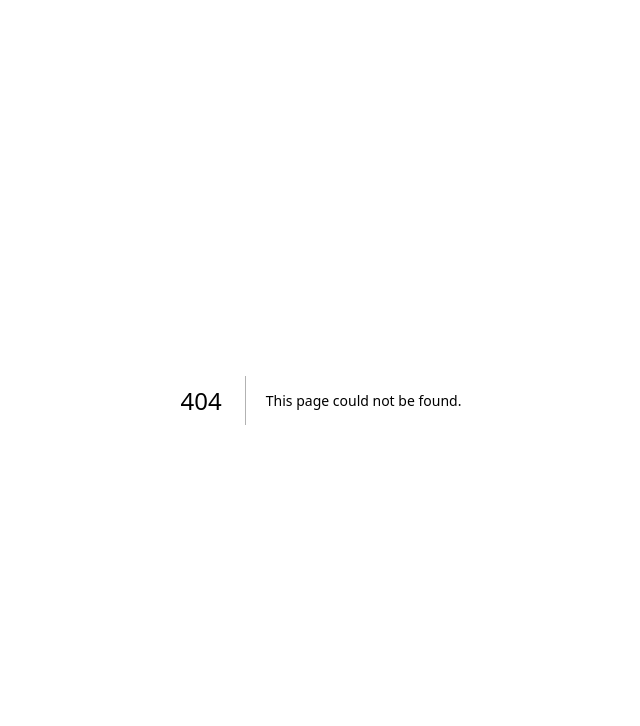
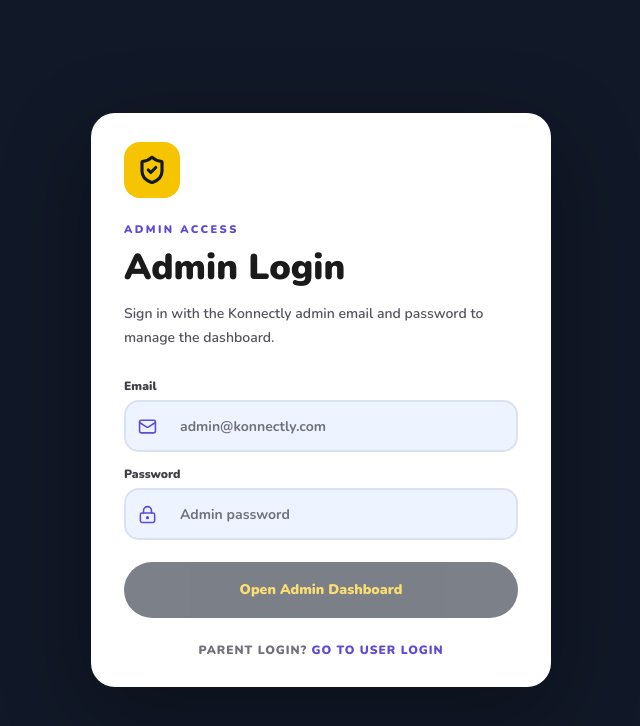
Before and after one commit to shishodia006/kids-webapp, a Next.js app: page /admin-login in a window 1280 px wide. Before the commit this address had no page. Shown: the top 726 px of the page, without its empty margins (319-959 px from the left). Built offline with nearby package versions, Linux system fonts and the light colour scheme.

Commit message:
Added database connection and updated pages

```diff
--- /dev/null
+++ b/app/admin-login/page.tsx
@@ -0,0 +1,104 @@
+"use client";
+
+import { LockKeyhole, Mail, ShieldCheck } from "lucide-react";
+import Link from "next/link";
+import { useRouter } from "next/navigation";
+import { useState, type FormEvent } from "react";
+
+export default function AdminLoginPage() {
+  const router = useRouter();
+  const [email, setEmail] = useState("");
+  const [password, setPassword] = useState("");
+  const [status, setStatus] = useState("");
+  const [loading, setLoading] = useState(false);
+
+  async function login(event: FormEvent<HTMLFormElement>) {
+    event.preventDefault();
+    setLoading(true);
+    setStatus("");
+
+    try {
+      const response = await fetch("/api/auth/admin-login", {
+        method: "POST",
+        headers: { "Content-Type": "application/json" },
+        body: JSON.stringify({ email, password }),
+      });
+      const data = (await response.json()) as { message?: string };
+
+      if (!response.ok) {
+        throw new Error(data.message ?? "Unable to login admin.");
+      }
+
+      const nextPath = new URLSearchParams(window.location.search).get("next");
+      router.push(nextPath?.startsWith("/admin") ? nextPath : "/admin");
+    } catch (error) {
+      setStatus(error instanceof Error ? error.message : "Unable to login admin.");
+    } finally {
+      setLoading(false);
+    }
+  }
+
+  return (
+    <main className="grid min-h-screen place-items-center bg-[#111827] px-4 py-5 text-white">
+      <section className="w-full max-w-[460px] rounded-[24px] border border-white/10 bg-white px-6 py-7 text-[#1a1a1a] shadow-[0_28px_90px_rgba(0,0,0,0.32)] sm:px-8">
+        <div className="grid h-14 w-14 place-items-center rounded-2xl bg-[#f6c400] text-[#111827]">
+          <ShieldCheck size={30} strokeWidth={2.5} />
+        </div>
+        <p className="mt-6 text-[11px] font-black uppercase tracking-[0.22em] text-[#5f4bd3]">Admin Access</p>
+        <h1 className="mt-3 text-4xl font-black leading-none">Admin Login</h1>
+        <p className="mt-4 text-sm font-semibold leading-6 text-zinc-600">
+          Sign in with the Konnectly admin email and password to manage the dashboard.
+        </p>
+
+        <form onSubmit={login} className="mt-7 grid gap-3.5">
+          <label className="grid gap-1.5 text-xs font-black text-zinc-700">
+            Email
+            <span className="grid h-[52px] grid-cols-[42px_minmax(0,1fr)] items-center rounded-[15px] border-2 border-[#d9e2ef] bg-[#eef4ff] px-3">
+              <Mail size={19} className="text-[#5f4bd3]" />
+              <input
+                required
+                value={email}
+                onChange={(event) => setEmail(event.target.value)}
+                className="h-full min-w-0 bg-transparent text-sm font-bold outline-none placeholder:text-zinc-500"
+                placeholder="admin@konnectly.com"
+                type="email"
+              />
+            </span>
+          </label>
+
+          <label className="grid gap-1.5 text-xs font-black text-zinc-700">
+            Password
+            <span className="grid h-[52px] grid-cols-[42px_minmax(0,1fr)] items-center rounded-[15px] border-2 border-[#d9e2ef] bg-[#eef4ff] px-3">
+              <LockKeyhole size={19} className="text-[#5f4bd3]" />
+              <input
+                required
+                value={password}
+                onChange={(event) => setPassword(event.target.value)}
+                className="h-full min-w-0 bg-transparent text-sm font-bold outline-none placeholder:text-zinc-500"
+                placeholder="Admin password"
+                type="password"
+              />
+            </span>
+          </label>
+
+          <button
+            disabled={loading || !email.trim() || !password}
+            type="submit"
+            className="mt-2 h-14 rounded-full bg-[#111827] px-6 text-sm font-black text-[#f6c400] transition hover:-translate-y-0.5 disabled:cursor-not-allowed disabled:opacity-55"
+          >
+            {loading ? "Logging in..." : "Open Admin Dashboard"}
+          </button>
+        </form>
+
+        {status && <p className="mt-5 text-sm font-black text-[#5f4bd3]">{status}</p>}
+
+        <p className="mt-6 text-center text-xs font-black uppercase tracking-[0.08em] text-zinc-500">
+          Parent login?{" "}
+          <Link href="/login" className="text-[#5f4bd3]">
+            Go to user login
+          </Link>
+        </p>
+      </section>
+    </main>
+  );
+}
--- a/app/admin/page.tsx
+++ b/app/admin/page.tsx
@@ -20,8 +20,6 @@
 import { useEffect, useState, type FormEvent, type ReactNode } from "react";
 import type { AdminBrand, AdminData, AdminEvent, AdminKid, AdminMember, AdminParticipant, AdminRedemption } from "@/lib/admin-data";
 
-const ADMIN_EMAIL = "admin@konnectly.com";
-const ADMIN_PASSWORD = "Admin@123";
 const ADMIN_FONT_STYLE = { fontFamily: "'Nunito', sans-serif" };
 
 type Section = "Memberships" | "Activities" | "Promotions & Updates" | "Business" | "Referral Dashboard";
@@ -161,9 +159,7 @@
 ];
 
 export default function AdminPage() {
-  const [isAuthed, setIsAuthed] = useState(true);
   const [activeSection, setActiveSection] = useState<Section>("Memberships");
-  const [error, setError] = useState("");
   const [comingSoon, setComingSoon] = useState<"Analytics" | "Settings" | null>(null);
   const [referralSettingsOpen, setReferralSettingsOpen] = useState(false);
   const [data, setData] = useState<AdminData | null>(null);
@@ -177,7 +173,7 @@
     try {
       const response = await fetch("/api/admin/data", { cache: "no-store" });
       if (response.status === 401) {
-        window.location.href = "/login?next=/admin";
+        window.location.href = "/admin-login?next=/admin";
         return;
       }
       const nextData = await response.json();
@@ -189,17 +185,6 @@
     }
   }
 
-  function login(event: FormEvent<HTMLFormElement>) {
-    event.preventDefault();
-    const form = new FormData(event.currentTarget);
-    if (form.get("email") === ADMIN_EMAIL && form.get("password") === ADMIN_PASSWORD) {
-      setIsAuthed(true);
-      setError("");
-    } else {
-      setError("Wrong admin email or password.");
-    }
-  }
-
   function selectNav(section: (typeof navItems)[number]["section"]) {
     if (section === "Analytics" || section === "Settings") {
       setComingSoon(section);
@@ -207,10 +192,6 @@
     }
 
     setActiveSection(section);
-  }
-
-  if (!isAuthed) {
-    return <LoginShell error={error} onSubmit={login} />;
   }
 
   return (
@@ -254,8 +235,7 @@
             <button
               onClick={async () => {
                 await fetch("/api/auth/logout", { method: "POST" });
-                setIsAuthed(false);
-                window.location.href = "/login";
+                window.location.href = "/admin-login";
               }}
               className="mt-3 flex w-full items-center justify-center gap-2 rounded-2xl bg-white/10 px-4 py-2 text-xs font-black text-white transition hover:bg-white/15"
               type="button"
@@ -1217,42 +1197,6 @@
   );
 }
 
-function LoginShell({ error, onSubmit }: { error: string; onSubmit: (event: FormEvent<HTMLFormElement>) => void }) {
-  return (
-    <main className="grid min-h-screen place-items-center bg-[#fff9ec] px-5" style={ADMIN_FONT_STYLE}>
-      <form onSubmit={onSubmit} className="w-full max-w-md rounded-[30px] bg-white/80 p-8 shadow-xl backdrop-blur-md">
-        <p className="text-xs font-semibold tracking-widest text-purple-600">WELCOME BACK</p>
-        <h1 className="mt-2 text-5xl font-black text-black">Login</h1>
-        <p className="mt-3 text-sm leading-relaxed text-gray-600">
-          Use your email or mobile number, then confirm with WhatsApp OTP.
-        </p>
-        <input
-          name="email"
-          type="text"
-          placeholder="Enter mobile or email"
-          className="mt-6 w-full rounded-xl border border-gray-300 bg-gray-100 px-4 py-3 text-lg outline-none focus:ring-2 focus:ring-purple-400"
-        />
-        <input
-          name="password"
-          type="password"
-          placeholder="Enter password / OTP"
-          className="mt-4 w-full rounded-xl border border-gray-300 bg-gray-100 px-4 py-3 text-lg outline-none focus:ring-2 focus:ring-purple-400"
-        />
-        <div className="mt-4 rounded-xl bg-green-100 px-4 py-3 text-sm text-green-700">
-          <span className="font-semibold">WhatsApp</span> - An OTP will be sent to your registered WhatsApp number.
-        </div>
-        {error && <p className="mt-3 text-sm font-semibold text-red-600">{error}</p>}
-        <button type="submit" className="mt-6 w-full rounded-full bg-black py-4 text-base font-bold text-yellow-400 transition hover:opacity-90">
-          Send OTP & Login
-        </button>
-        <p className="mt-6 text-center text-sm text-gray-600">
-          NEW HERE? <span className="cursor-pointer font-semibold text-purple-600">CREATE ACCOUNT</span>
-        </p>
-      </form>
-    </main>
-  );
-}
-
 function Panel({ children, className = "" }: { children: ReactNode; className?: string }) {
   return <div className={`rounded-[20px] border border-[#e7e1fb] bg-white p-4 shadow-sm shadow-[#d9d2f5]/50 ${className}`}>{children}</div>;
 }
--- /dev/null
+++ b/app/api/auth/admin-login/route.ts
@@ -0,0 +1,22 @@
+import { ensureAdminAccount, isAdminCredentials, ADMIN_EMAIL } from "@/lib/auth/admin";
+import { createAdminSessionToken, getSessionCookieOptions, SESSION_COOKIE_NAME } from "@/lib/auth/session";
+import { NextResponse } from "next/server";
+
+export async function POST(request: Request) {
+  try {
+    const body = await request.json();
+
+    if (!isAdminCredentials(body.email, body.password)) {
+      return Response.json({ message: "Invalid admin email or password." }, { status: 401 });
+    }
+
+    await ensureAdminAccount();
+
+    const response = NextResponse.json({ message: "Admin logged in successfully." });
+    response.cookies.set(SESSION_COOKIE_NAME, createAdminSessionToken(ADMIN_EMAIL), getSessionCookieOptions());
+    return response;
+  } catch (error) {
+    console.error(error);
+    return Response.json({ message: "Unable to login admin right now. Please check DATABASE_URL and try again." }, { status: 500 });
+  }
+}
--- a/app/api/auth/brand-login/verify/route.ts
+++ b/app/api/auth/brand-login/verify/route.ts
@@ -1,4 +1,4 @@
-import { normalizeIndianPhone, verifyOtp } from "@/lib/auth/otp";
+import { markOtpUsed, normalizeIndianPhone, verifyOtp } from "@/lib/auth/otp";
 import { createBrandSessionToken, getSessionCookieOptions, SESSION_COOKIE_NAME } from "@/lib/auth/session";
 import { queryOne, type DbRow } from "@/lib/db";
 import { NextResponse } from "next/server";
@@ -49,6 +49,9 @@
       createBrandSessionToken({ phone, brandUserId: brandUser.id, brandId: brandUser.brand_id }),
       getSessionCookieOptions(),
     );
+    if (typeof requestId === "string") {
+      markOtpUsed(requestId);
+    }
     return response;
   } catch (error) {
     console.error(error);
--- a/app/api/auth/verify-otp/route.ts
+++ b/app/api/auth/verify-otp/route.ts
@@ -2,6 +2,7 @@
 import {
   consumeOtpRateLimit,
   getClientRateKey,
+  markOtpUsed,
   normalizeIndianPhone,
   verifyOtp,
 } from "@/lib/auth/otp";
@@ -61,6 +62,15 @@
       );
     }
 
+    const registration = normalizeRegistration(body.registration, phone);
+
+    if (!registration.ok) {
+      return NextResponse.json(
+        { message: registration.message },
+        { status: 400 }
+      );
+    }
+
     const result = verifyOtp({
       requestId: body.requestId,
       phone,
@@ -71,15 +81,6 @@
     if (!result.ok) {
       return NextResponse.json(
         { message: result.message },
-        { status: 400 }
-      );
-    }
-
-    const registration = normalizeRegistration(body.registration, phone);
-
-    if (!registration.ok) {
-      return NextResponse.json(
-        { message: registration.message },
         { status: 400 }
       );
     }
@@ -99,6 +100,8 @@
         { status: 500 }
       );
     }
+
+    markOtpUsed(body.requestId);
 
     const response = NextResponse.json({
       message: "OTP verified successfully.",
--- a/app/login/page.tsx
+++ b/app/login/page.tsx
@@ -40,22 +40,22 @@
   }
 
   return (
-    <main className="grid min-h-screen place-items-center bg-[#fbf4e5] px-4 py-4 text-[#1a1a1a]">
-      <section className="min-h-[590px] w-full max-w-[500px] rounded-[28px] border border-zinc-200 bg-white px-[clamp(22px,2.5vw,34px)] py-[clamp(30px,4.4vh,36px)] text-left shadow-[0_24px_90px_rgba(38,26,7,0.14)]">
-        <p className="text-[11px] font-black uppercase tracking-[0.22em] text-[#8b2cf4]">Welcome Back</p>
-        <h1 className="mt-3 text-[44px] font-black leading-[0.95] tracking-normal" style={{ fontFamily: "Georgia, serif" }}>
+    <main className="grid h-dvh overflow-hidden bg-[#fbf4e5] px-4 py-3 text-[#1a1a1a]">
+      <section className="mx-auto my-auto w-full max-w-[430px] rounded-[22px] border border-zinc-200 bg-white px-6 py-7 text-left shadow-[0_20px_70px_rgba(38,26,7,0.14)]">
+        <p className="text-[10px] font-black uppercase tracking-[0.2em] text-[#8b2cf4]">Welcome Back</p>
+        <h1 className="mt-2 text-[36px] font-black leading-none tracking-normal" style={{ fontFamily: "Georgia, serif" }}>
           Login
         </h1>
-        <p className="mt-4 max-w-[430px] text-[16px] font-semibold leading-[1.55] text-zinc-600">
+        <p className="mt-3 max-w-[360px] text-[14px] font-semibold leading-6 text-zinc-600">
           Use your registered mobile number and password to continue.
         </p>
 
-        <form onSubmit={login} className="mt-7 grid gap-3.5">
+        <form onSubmit={login} className="mt-5 grid gap-3">
           <input
             required
             value={phone}
             onChange={(event) => setPhone(event.target.value)}
-            className="h-[54px] w-full min-w-0 rounded-[15px] border-[2px] border-[#cbd6e6] bg-[#e8f0fd] px-4 text-[15px] font-semibold text-black outline-none transition placeholder:text-black/45 focus:border-[#b9c7dc] focus:ring-0"
+            className="h-[48px] w-full min-w-0 rounded-[14px] border-[2px] border-[#cbd6e6] bg-[#e8f0fd] px-4 text-[14px] font-semibold text-black outline-none transition placeholder:text-black/45 focus:border-[#b9c7dc] focus:ring-0"
             placeholder="9811297908"
             type="tel"
           />
@@ -63,33 +63,34 @@
             required
             value={password}
             onChange={(event) => setPassword(event.target.value)}
-            className="h-[54px] w-full min-w-0 rounded-[15px] border-[2px] border-[#cbd6e6] bg-[#e8f0fd] px-4 text-[15px] font-semibold text-black outline-none transition placeholder:text-black/45 focus:border-[#b9c7dc] focus:ring-0"
+            className="h-[48px] w-full min-w-0 rounded-[14px] border-[2px] border-[#cbd6e6] bg-[#e8f0fd] px-4 text-[14px] font-semibold text-black outline-none transition placeholder:text-black/45 focus:border-[#b9c7dc] focus:ring-0"
             placeholder="Password"
             type="password"
           />
 
-          <div className="flex min-h-[66px] items-center gap-3.5 rounded-[16px] border border-[#dcd7ff] bg-[#f4f1ff] px-4 text-[14px] font-semibold leading-[1.4] text-[#5f4bd3]">
-            <span className="shrink-0 font-bold">Secure Login</span>
-            <span>Register ke time WhatsApp OTP verify hota hai; login mobile number aur password se hoga.</span>
-          </div>
-
           <button
             disabled={loading || normalizedPhone.length !== 10 || password.length === 0}
             type="submit"
-            className="mt-1 h-[56px] rounded-full bg-[#1a1a1a] px-6 text-[16px] font-black text-[#ffc52e] transition hover:-translate-y-0.5 disabled:cursor-not-allowed disabled:opacity-55"
+            className="mt-1 h-[50px] rounded-full bg-[#1a1a1a] px-6 text-[15px] font-black text-[#ffc52e] transition hover:-translate-y-0.5 disabled:cursor-not-allowed disabled:opacity-55"
           >
             {loading ? "Logging in..." : "Login"}
           </button>
 
-          <p className="mt-2 text-center text-[13px] font-black uppercase tracking-[0.08em] text-zinc-600">
+          <p className="mt-1 text-center text-[12px] font-black uppercase tracking-[0.08em] text-zinc-600">
             New Here?{" "}
             <Link href="/register" className="text-[#8b2cf4]">
               Create Account
             </Link>
           </p>
+          <p className="text-center text-[12px] font-black uppercase tracking-[0.08em] text-zinc-500">
+            Admin?{" "}
+            <Link href="/admin-login" className="text-[#5f4bd3]">
+              Admin Login
+            </Link>
+          </p>
         </form>
 
-        {status && <p className="mx-auto mt-6 max-w-[520px] text-sm font-black text-[#6d5fde]">{status}</p>}
+        {status && <p className="mx-auto mt-4 max-w-[360px] text-sm font-black text-[#6d5fde]">{status}</p>}
       </section>
     </main>
   );
--- /dev/null
+++ b/lib/auth/admin.ts
@@ -0,0 +1,37 @@
+import "server-only";
+
+import bcrypt from "bcryptjs";
+import { executeQuery } from "@/lib/db";
+
+export const ADMIN_EMAIL = "admin@konnectly.com";
+export const ADMIN_PASSWORD = "Admin@123";
+
+export function isAdminCredentials(email: unknown, password: unknown) {
+  return (
+    typeof email === "string" &&
+    typeof password === "string" &&
+    email.trim().toLowerCase() === ADMIN_EMAIL &&
+    password === ADMIN_PASSWORD
+  );
+}
+
+export async function ensureAdminAccount() {
+  const passwordHash = await bcrypt.hash(ADMIN_PASSWORD, 10);
+
+  await executeQuery(
+    `
+    INSERT INTO users
+      (email, mobile, password, parent_name, role)
+    VALUES
+      (?, ?, ?, 'Konnectly Admin', 'admin')
+    ON CONFLICT (email)
+    DO UPDATE SET
+      mobile = EXCLUDED.mobile,
+      password = EXCLUDED.password,
+      parent_name = EXCLUDED.parent_name,
+      role = 'admin',
+      updated_at = NOW()
+    `,
+    [ADMIN_EMAIL, ADMIN_EMAIL, passwordHash],
+  );
+}
--- a/lib/auth/otp.ts
+++ b/lib/auth/otp.ts
@@ -100,8 +100,16 @@
     return { ok: false as const, message: "Incorrect OTP. Please try again." };
   }
 
+  return { ok: true as const, message: "OTP verified." };
+}
+
+export function markOtpUsed(requestId: string) {
+  const payload = readOtpPayload(requestId);
+
+  if (!payload) return;
+
+  cleanupUsedOtpTokens();
   usedOtpTokens.set(hashToken(requestId), payload.expiresAt);
-  return { ok: true as const, message: "OTP verified." };
 }
 
 export function consumeOtpRateLimit(key: string, action: "send" | "verify") {
--- a/lib/auth/session.ts
+++ b/lib/auth/session.ts
@@ -47,6 +47,20 @@
     role: "brand",
     brandUserId,
     brandId,
+    issuedAt: now,
+    expiresAt: now + SESSION_TTL_SECONDS * 1000,
+  };
+
+  return signSessionPayload(payload);
+}
+
+export function createAdminSessionToken(email: string) {
+  const now = Date.now();
+  const payload: AuthSession = {
+    v: 1,
+    sid: randomUUID(),
+    phone: email,
+    role: "admin",
     issuedAt: now,
     expiresAt: now + SESSION_TTL_SECONDS * 1000,
   };
--- a/proxy.ts
+++ b/proxy.ts
@@ -6,7 +6,7 @@
   const session = verifySessionToken(request.cookies.get(SESSION_COOKIE_NAME)?.value);
 
   if (!session) {
-    const loginUrl = new URL("/login", request.url);
+    const loginUrl = new URL(pathname.startsWith("/admin") ? "/admin-login" : "/login", request.url);
     loginUrl.searchParams.set("next", pathname);
     return NextResponse.redirect(loginUrl);
   }
```
